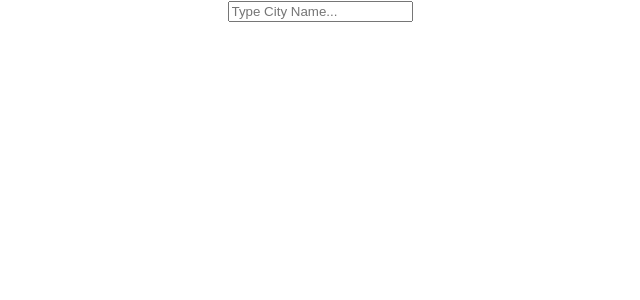
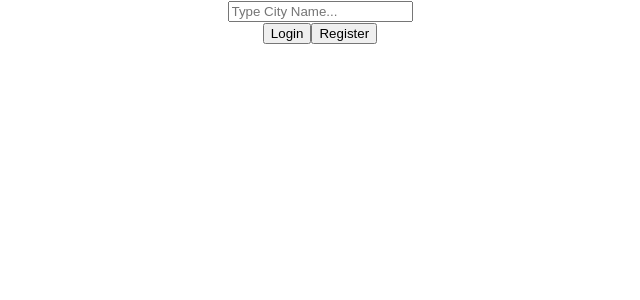
Before and after one commit to sungchun/sealsafe_assignment, a React (Create React App) app: page / in a window 1280 px wide. Shown: the top 300 px of the page, without its empty margins (320-960 px from the left). Built offline with nearby package versions, Linux system fonts and the light colour scheme.

Commit message:
add login/register component

```diff
--- a/src/App.js
+++ b/src/App.js
@@ -2,7 +2,7 @@ import './App.css';
 import React, { useState } from 'react';
 import Search from './components/Search';
 import Display from './components/Display';
-
+import Login from './components/Login';
 
 function App() {
   const [weatherData, setWeatherData] = useState([])
@@ -11,6 +11,7 @@ function App() {
     <div className="App">
       <Search weatherData={weatherData} setWeatherData={setWeatherData}/>
       <Display weatherData={weatherData}/>
+      <Login />
     </div>
   );
 }
--- /dev/null
+++ b/src/components/Login.js
@@ -0,0 +1,53 @@
+import React, { useState } from 'react';
+
+function Login() {
+    const [popup, setPopup] = useState("")
+    const [loginData, setLoginData] = useState({
+        "username": "",
+        "password": ""
+    })
+    const [registerData, setRegisterData] = useState({
+        "username": "",
+        "password": "",
+        "password_confirmation": ""
+    })
+
+    function openPopup(event){
+        if(event.target.value == "login"){
+            setPopup("login")
+        }else if(event.target.value == "register"){
+            setPopup("register")
+        }
+    }
+
+    function renderPopup(){
+        if(popup == "login"){
+            return (
+                <form>
+                    <input type='text'/>
+                    <input type='text'/>
+                </form>
+            )
+        }else if(popup == "register"){
+            return(
+                <form>
+                    <input type='text'/>
+                    <input type='text'/>
+                    <input type='text'/>
+                </form>
+            )
+        }
+    }
+
+    return (
+        <>
+            <button onClick={openPopup} value="login">Login</button>
+            <button onClick={openPopup} value="register">Register</button>
+            {
+                renderPopup()
+            }
+        </>
+    );
+}
+
+export default Login;
```
Also changed, not shown: src/components/Search.js (indentation only).
